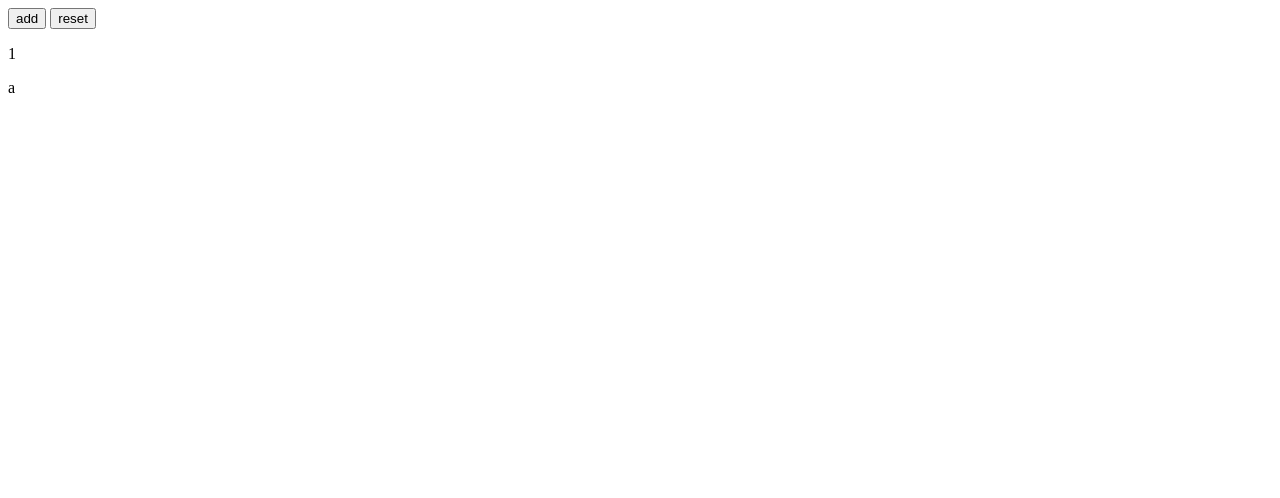
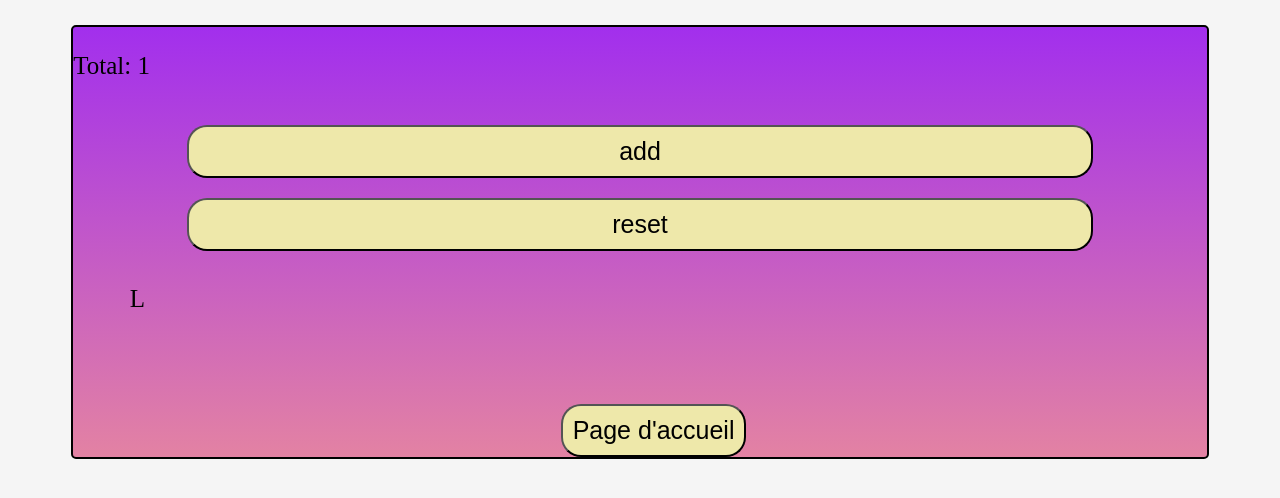
Before and after one commit to fortwoone/n2i-2025-retardaterre, a website: page Clicker.html in a window 1280 px wide. Both pictures are taken after a click on the button "add". Drawn offline with Linux system fonts and the light colour scheme.

Commit message:
Clicker finished

```diff
--- a/Clicker.html
+++ b/Clicker.html
@@ -2,13 +2,32 @@
 <html lang="en">
 <head>
     <meta charset="UTF-8">
+    <link rel="stylesheet" href="../style/style.css">
     <title>Title</title>
 </head>
 <body>
-    <button onclick="clicker()" id="demo">add</button>
-    <button onclick="reset()">reset</button>
-    <p id="total">0</p>
-    <p id="str"></p>
+    <div id="bodyStyle" class="boxStyle">
+        <div>
+            <p>Total: <span id="total">0</span></p>
+        </div>
+
+        <div class="flex">
+        <button class="buttonStyleFullWidth" onmousedown="startClicking()"
+                onmouseup="stopClicking()" onclick="clicker()"
+                onmouseleave="stopClicking()">add</button>
+        <button class="buttonStyleFullWidth" onclick="reset()">reset</button>
+        </div>
+
+        <div id="str" class="boxInterior">
+        </div>
+
+        <div class="buttonRetour">
+            <a href="../main.html">
+                <button class="buttonStyle"> Page d'accueil </button>
+            </a>
+        </div>
+    </div>
+
 
     <script src ="Clicker.js"></script>
 </body>
--- a/Clicker.js
+++ b/Clicker.js
@@ -1,7 +1,8 @@
 var click=0;
 var str=""
-var txt="azerft"
+var txt="Le but de la démarche NIRD est de promouvoir des postes Linux auprès des enseignants et des établissements scolaires, pour ce faire ils agissent en suivant un chemin progressif de 3 jalons: L’inclusif, Le responsable et la Durabilité. En tout premier il cherche des personnes pour mobiliser leurs système, cela peut être auto-désigné ou alors un enseignant volontaire se propose. Ensuite on prend part à une information sur la présentation des enjeux de ces systèmes, après cela nous les mettons en relation avec plusieurs autres enseignants. en continuant  il envoie un support pédagogique et technique pour pouvoir continuer la suite des opérations. Dans une seconde partie ils vont faire une “expérimentation” en installant des postes de travail neuf ou reconditionnés, il proposent aussi leurs aide au personne les plus démunie dans les collège et lycée. il font aussi des clubs d’informatique pour aider à ce reconditionnement de ces ordinateurs sous linux, il offre aussi du matériel au corps pédagogique. Un suivi est aussi mis en place pour permettre un suivi correct et efficace, Le but est d’avoir une première expérience concrète. En finalité le but est d'intégrer progressivement des poste dans le parc informatique des établissement et de promouvoir cette expérience auprès de la communauté éducative, tout cela en utilisant du matériel c neuf  et reconditionné pour le faire durer dans le temps."
 var total=0
+let interval;
 
 var text = document.getElementById("str");
 var c = document.getElementById("total")
@@ -23,5 +24,22 @@ function reset(){
 
 function showxfirstchar(){
     str=txt.substring(0, click)
+    str=makeBold(str,wordsToBold)
     text.innerHTML = str;
 }
+
+var wordsToBold=["responsable"];
+
+function makeBold(input, wordsToBold) {
+    return input.replace(new RegExp('(\\b)(' + wordsToBold.join('|') + ')(\\b)','ig'), '$1<b>$2</b>$3');
+}
+
+function startClicking() {
+    interval = setInterval(() => {
+        clicker(); // your existing function
+    }, 100); // adjust speed here (100 ms)
+}
+
+function stopClicking() {
+    clearInterval(interval);
+}
--- a/style/style.css
+++ b/style/style.css
@@ -28,6 +28,16 @@ body{
     border-radius: 20px;
     padding : 10px;
     margin-left : 43%;
+}
+
+.buttonStyleFullWidth {
+    background-color: palegoldenrod;
+    font-size: 25px;
+    border-radius: 20px;
+    padding: 10px;
+    margin-top: 20px;
+    margin-left: 10%;
+    margin-right: 10%;
 }
 
 #bodyStyle {
```
